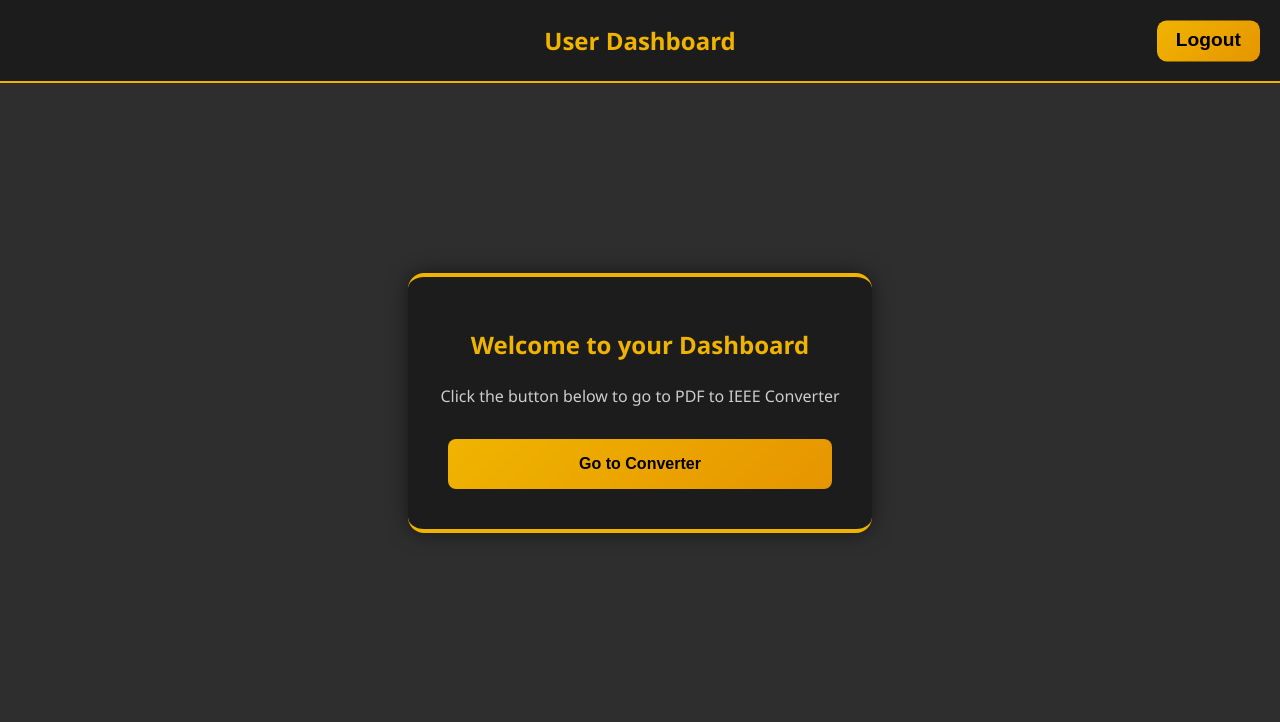
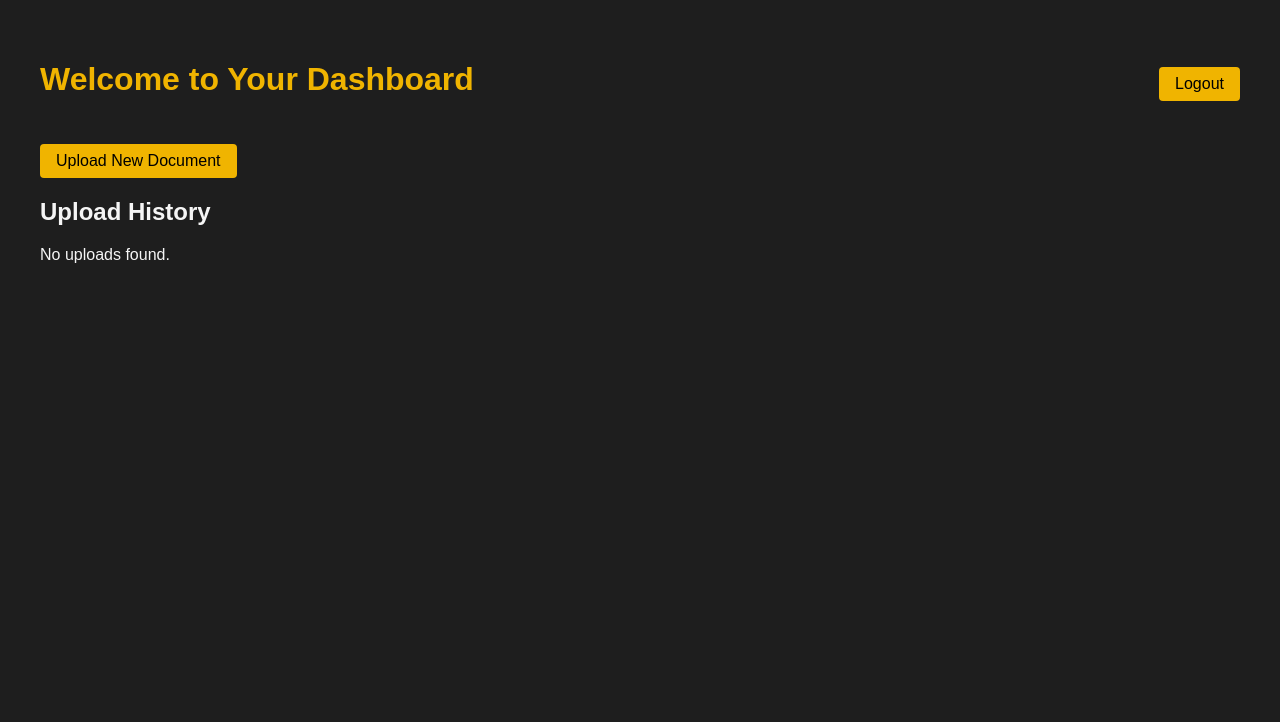
Before and after one commit to sumit-kumar-2104/IEEE_Document_Formatter, a Flask app: template templates/dashboard.html in a window 1280 px wide. Shown: the top 722 px of the page. Run offline with Flask 3, Linux system fonts and the light colour scheme; the template is opened without the code that fills it, so the values that code supplies are empty; some libraries are stand-ins or nearby versions.

Commit message:
pip install pymongo bcrypt

```diff
--- a/app.py
+++ b/app.py
@@ -4,17 +4,13 @@ import uuid
 import json
 import bcrypt
 from pymongo import MongoClient
+from datetime import datetime
 
-# ===========================================
-# 🔗 MongoDB setup
-# ===========================================
+# MongoDB Setup
 client = MongoClient("mongodb://localhost:27017/")
 db = client['authdb']
 users_collection = db['users']
 
-# ===========================================
-# 🔧 Folders setup
-# ===========================================
 UPLOAD_FOLDER = "uploads"
 TEMP_FOLDER = "temp_data"
 
@@ -26,95 +22,80 @@ os.makedirs(UPLOAD_FOLDER, exist_ok=True)
 os.makedirs(TEMP_FOLDER, exist_ok=True)
 
 # ===========================================
-# 🔐 Signup Route
+# 🔐 Authentication routes
 # ===========================================
+
 @app.route('/signup', methods=['POST'])
 def signup():
-    try:
-        data = request.get_json()
-        print("Received data:", data)
+    data = request.get_json()
+    name = data.get('name')
+    email = data.get('email')
+    password = data.get('password')
+    phone = data.get('phone')
 
-        if not data:
-            raise ValueError("No data received from frontend")
+    if users_collection.find_one({'email': email}):
+        return jsonify({"success": False, "message": "User already exists"})
 
-        name = data.get('name')
-        email = data.get('email')
-        password = data.get('password')
-        phone = data.get('phone')
+    hashed_password = bcrypt.hashpw(password.encode('utf-8'), bcrypt.gensalt())
+    users_collection.insert_one({
+        "name": name,
+        "email": email,
+        "password": hashed_password,
+        "phone": phone,
+        "uploads": []  # empty history initially
+    })
 
-        if not all([name, email, password, phone]):
-            raise ValueError("Missing one or more required fields")
+    return jsonify({"success": True, "message": "Signup successful", "redirect": "/login.html"})
 
-        if users_collection.find_one({'email': email}):
-            return jsonify({"success": False, "message": "User already exists"})
 
-        hashed_password = bcrypt.hashpw(password.encode('utf-8'), bcrypt.gensalt())
-        users_collection.insert_one({
-            "name": name,
-            "email": email,
-            "password": hashed_password,
-            "phone": phone
-        })
-
-        print("Signup successful for", email)
-        return jsonify({"success": True, "message": "Signup successful", "redirect": "/login.html"})
-
-    except Exception as e:
-        print("🔥 SIGNUP ERROR:", str(e))
-        return jsonify({"success": False, "message": "Internal server error"}), 500
-
-# ===========================================
-# 🔐 Login Route
-# ===========================================
 @app.route('/login', methods=['POST'])
 def login():
-    try:
-        data = request.get_json()
-        email = data.get('email')
-        password = data.get('password')
+    data = request.get_json()
+    email = data.get('email')
+    password = data.get('password')
 
-        if not email or not password:
-            return jsonify({"success": False, "message": "Email and Password required"}), 400
+    user = users_collection.find_one({"email": email})
+    if user and bcrypt.checkpw(password.encode('utf-8'), user["password"]):
+        session['user'] = user['email']
+        return jsonify({'success': True, 'message': 'Login successful', 'redirect': '/dashboard'})
+    else:
+        return jsonify({'success': False, 'message': 'Invalid credentials'}), 401
 
-        user = users_collection.find_one({"email": email})
-        if user and bcrypt.checkpw(password.encode('utf-8'), user['password']):
-            session['user'] = email
-            return jsonify({"success": True, "message": "Login successful", "redirect": "/dashboard"})
-        else:
-            return jsonify({"success": False, "message": "Invalid credentials"}), 401
 
-    except Exception as e:
-        print("Login Error:", str(e))
-        return jsonify({"success": False, "message": "Internal Server Error"}), 500
-
-# ===========================================
-# 🔐 Logout Route
-# ===========================================
 @app.route('/logout')
 def logout():
     session.clear()
     return redirect(url_for('login_page'))
 
+
 # ===========================================
-# 🌐 Page Routes
+# 🏠 Page Routes
 # ===========================================
+
 @app.route('/')
 def home():
     return redirect(url_for('login_page'))
 
 @app.route('/login.html')
 def login_page():
+    if 'user' in session:
+        return redirect(url_for('dashboard'))
     return render_template('login.html')
 
 @app.route('/signup.html')
 def signup_page():
+    if 'user' in session:
+        return redirect(url_for('dashboard'))
     return render_template('signup.html')
 
 @app.route('/dashboard')
 def dashboard():
     if 'user' not in session:
         return redirect(url_for('login_page'))
-    return render_template('dashboard.html')
+
+    user = users_collection.find_one({"email": session["user"]})
+    uploads = user.get("uploads", [])
+    return render_template('dashboard.html', uploads=uploads)
 
 @app.route('/index.html')
 def index():
@@ -122,13 +103,16 @@ def index():
         return redirect(url_for('login_page'))
     return render_template('index.html')
 
+
 # ===========================================
-# 📤 File Upload and Processing
+# 🧠 Core Functionality
 # ===========================================
+
 from utils.parsers import parse_input_file
 from utils.title_suggested import suggest_titles
 from utils.llm_formatter import generate_ieee_markdown
 from utils.latex_formatter import generate_pdf_from_data
+
 
 @app.route('/upload', methods=['POST'])
 def upload():
@@ -148,25 +132,55 @@ def upload():
             return jsonify({"error": parsed_data.get("error", "Unknown error")}), 400
 
         titles = suggest_titles(parsed_data)
+        temp_id = str(uuid.uuid4())
 
-        temp_id = str(uuid.uuid4())
         temp_path = os.path.join(TEMP_FOLDER, f"{temp_id}.json")
         with open(temp_path, "w", encoding="utf-8") as f:
             json.dump(parsed_data, f, ensure_ascii=False, indent=2)
 
         session['temp_id'] = temp_id
 
+        # Save history in MongoDB
+        email = session['user']
+        uploads_entry = {
+            "file_name": uploaded_file.filename,
+            "temp_id": temp_id,
+            "parsed_on": datetime.utcnow(),
+            "title": titles[0] if titles else "Untitled"
+        }
+
+        users_collection.update_one(
+            {"email": email},
+            {"$push": {"uploads": uploads_entry}}
+        )
+
         return jsonify({
             "parsed": parsed_data,
             "suggested_titles": titles
         })
+
     except Exception as e:
-        print("Upload error:", str(e))
+        print("UPLOAD ERROR:", str(e))
         return jsonify({"error": "Internal server error"}), 500
 
-# ===========================================
-# 📝 Editor Page
-# ===========================================
+
+@app.route('/resume/<temp_id>')
+def resume(temp_id):
+    if 'user' not in session:
+        return redirect(url_for('login_page'))
+
+    temp_path = os.path.join(TEMP_FOLDER, f"{temp_id}.json")
+    if not os.path.exists(temp_path):
+        return "Parsed document not found", 404
+
+    session['temp_id'] = temp_id
+
+    with open(temp_path, "r", encoding="utf-8") as f:
+        parsed_data = json.load(f)
+
+    return render_template('editor.html', parsed=parsed_data)
+
+
 @app.route('/editor')
 def editor():
     if 'user' not in session:
@@ -185,15 +199,16 @@ def editor():
 
     return render_template('editor.html', parsed=parsed_data)
 
-# ===========================================
-# 📄 Generate IEEE Markdown
-# ===========================================
+
 @app.route('/generate_ieee', methods=['POST'])
 def generate_ieee():
     if 'user' not in session:
         return jsonify({"error": "Unauthorized"}), 401
 
     temp_id = session.get('temp_id')
+    if not temp_id:
+        return jsonify({"error": "Missing parsed document data"}), 400
+
     temp_path = os.path.join(TEMP_FOLDER, f"{temp_id}.json")
     if not os.path.exists(temp_path):
         return jsonify({"error": "Parsed document not found"}), 400
@@ -207,9 +222,7 @@ def generate_ieee():
     except Exception as e:
         return jsonify({"error": f"Error generating IEEE markdown: {str(e)}"}), 500
 
-# ===========================================
-# 📄 Generate PDF
-# ===========================================
+
 @app.route('/generate_pdf', methods=['POST'])
 def generate_pdf():
     if 'user' not in session:
@@ -219,14 +232,13 @@ def generate_pdf():
     if not data:
         return jsonify({"error": "No data received"}), 400
 
-    try:
-        result = generate_pdf_from_data(data)
-        return jsonify(result)
-    except Exception as e:
-        return jsonify({"error": f"Error generating PDF: {str(e)}"}), 500
+    result = generate_pdf_from_data(data)
+    return jsonify(result)
+
 
 # ===========================================
-# 🚀 Run Server
+# 🚀 Run the server
 # ===========================================
+
 if __name__ == "__main__":
-    app.run(debug=True, use_reloader=False)
+    app.run(debug=True)
--- a/templates/dashboard.html
+++ b/templates/dashboard.html
@@ -1,159 +1,79 @@
 <!DOCTYPE html>
 <html lang="en">
 <head>
-  <meta charset="UTF-8" />
+  <meta charset="UTF-8">
   <title>User Dashboard</title>
   <style>
     body {
-      margin: 0;
-      padding: 0;
-      font-family: 'Segoe UI', Tahoma, Geneva, Verdana, sans-serif;
-      background: #2e2e2e; /* dark background */
+      background: #1e1e1e;
       color: #f5f5f5;
+      font-family: Arial, sans-serif;
+      padding: 2em;
     }
-
-    .navbar {
-      background: #1c1c1c;
-      color: #f0b400;
-      padding: 1em;
-      text-align: center;
-      font-size: 1.5em;
-      font-weight: bold;
-      position: relative;
-      border-bottom: 2px solid #f0b400;
-      animation: slideDown 1s ease forwards;
-      opacity: 0;
-      transform: translateY(-30px);
-    }
-
-    @keyframes slideDown {
-      to {
-        opacity: 1;
-        transform: translateY(0);
-      }
-    }
-
-    .logout-btn {
-      position: absolute;
-      right: 20px;
-      top: 50%;
-      transform: translateY(-50%);
-      padding: 0.5em 1em;
-      background: linear-gradient(135deg, #f0b400, #e69500);
-      color: black;
-      border: none;
-      border-radius: 0.5em;
-      cursor: pointer;
-      font-size: 0.8em;
-      font-weight: bold;
-      transition: transform 0.2s ease, box-shadow 0.2s ease;
-    }
-
-    .logout-btn:hover {
-      transform: translateY(-2px);
-      box-shadow: 0 4px 10px rgba(240, 180, 0, 0.4);
-    }
-
-    .container {
-      display: flex;
-      flex-direction: column;
-      align-items: center;
-      justify-content: center;
-      height: 80vh;
-      animation: fadeIn 1s ease forwards;
-      opacity: 0;
-    }
-
-    @keyframes fadeIn {
-      to {
-        opacity: 1;
-      }
-    }
-
-    .card {
-      background: #1c1c1c;
-      padding: 2em;
-      border-radius: 1em;
-      box-shadow: 0 0 20px rgba(0,0,0,0.5);
-      text-align: center;
-      max-width: 400px;
-      width: 90%;
-      border-top: 4px solid #f0b400;
-      border-bottom: 4px solid #f0b400;
-      transform: translateY(30px);
-      animation: slideUp 1s ease forwards;
-      opacity: 0;
-    }
-
-    @keyframes slideUp {
-      to {
-        opacity: 1;
-        transform: translateY(0);
-      }
-    }
-
-    .card h2 {
-      margin-bottom: 1em;
+    h1 {
       color: #f0b400;
     }
-
-    .card p {
-      margin-bottom: 1.5em;
-      color: #ccc;
+    .upload-history {
+      margin-top: 1em;
     }
-
+    .card {
+      background: #2a2a2a;
+      padding: 1em;
+      margin-bottom: 1em;
+      border-radius: 8px;
+      border-left: 4px solid #f0b400;
+    }
+    .card h3 {
+      margin: 0;
+    }
+    .card small {
+      color: #aaa;
+    }
     .btn {
-      padding: 1em 2em;
-      background: linear-gradient(135deg, #f0b400, #e69500);
-      color: black;
+      margin-top: 0.5em;
+      display: inline-block;
+      padding: 0.5em 1em;
+      background: #f0b400;
+      color: #000;
       border: none;
-      border-radius: 0.5em;
-      cursor: pointer;
-      font-size: 1em;
-      font-weight: bold;
-      transition: transform 0.2s ease, box-shadow 0.2s ease;
-      margin: 0.5em;
+      border-radius: 4px;
+      text-decoration: none;
     }
-
     .btn:hover {
-      transform: translateY(-2px);
-      box-shadow: 0 4px 10px rgba(240, 180, 0, 0.4);
+      background: #e69500;
     }
-
-    .btn-container {
+    .top-bar {
       display: flex;
-      flex-direction: column;
-      width: 100%;
+      justify-content: space-between;
+      align-items: center;
     }
   </style>
 </head>
 <body>
-  <div class="navbar">
-    User Dashboard
-    <button class="logout-btn" id="logoutButton">Logout</button>
+
+  <div class="top-bar">
+    <h1>Welcome to Your Dashboard</h1>
+    <a class="btn" href="/logout">Logout</a>
   </div>
 
-  <div class="container">
-    <div class="card">
-      <h2>Welcome to your Dashboard</h2>
-      <p>Click the button below to go to PDF to IEEE Converter</p>
-      <div class="btn-container">
-        <button class="btn" onclick="window.location.href='/index.html'">Go to Converter</button>
-      </div>
-    </div>
+  <div style="margin-top: 1em;">
+    <a class="btn" href="/index.html">Upload New Document</a>
   </div>
 
-  <script>
-    document.getElementById('logoutButton').addEventListener('click', function() {
-      // Make a GET request to the Flask logout route
-      fetch('/logout')
-        .then(response => {
-          if (response.redirected) {
-            window.location.href = response.url;  // Redirect to login page
-          }
-        })
-        .catch(error => console.error('Error:', error));
-    });
-  </script>
+  <div class="upload-history">
+    <h2>Upload History</h2>
+    {% if uploads %}
+      {% for item in uploads %}
+        <div class="card">
+          <h3>{{ item.title }}</h3>
+          <small>File: {{ item.file_name }} | Uploaded: {{ item.parsed_on.strftime('%Y-%m-%d %H:%M') if item.parsed_on else '' }}</small><br>
+          <a class="btn" href="/resume/{{ item.temp_id }}">Resume Editing</a>
+        </div>
+      {% endfor %}
+    {% else %}
+      <p>No uploads found.</p>
+    {% endif %}
+  </div>
+
 </body>
 </html>
```
Also changed, not shown: 1 other file.
